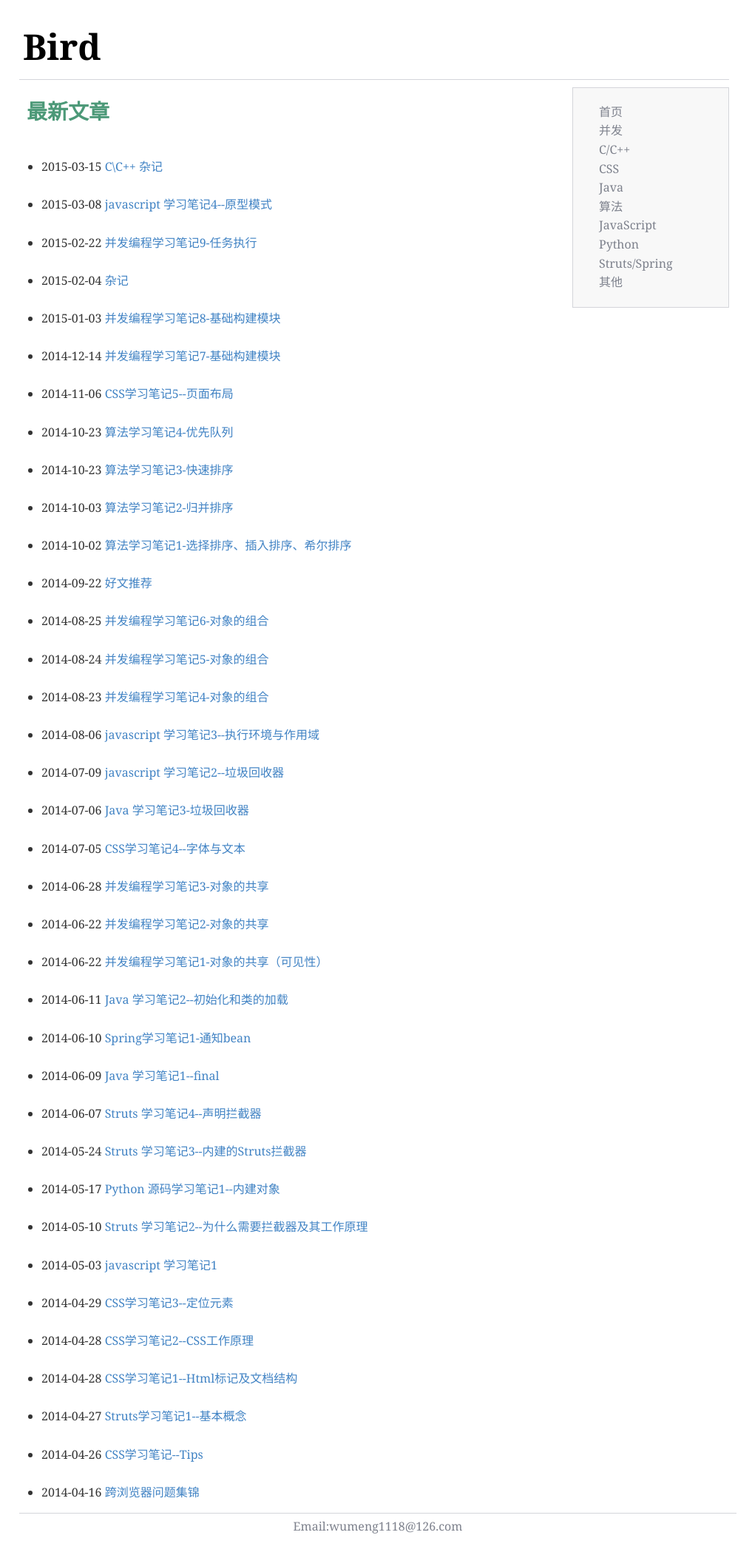
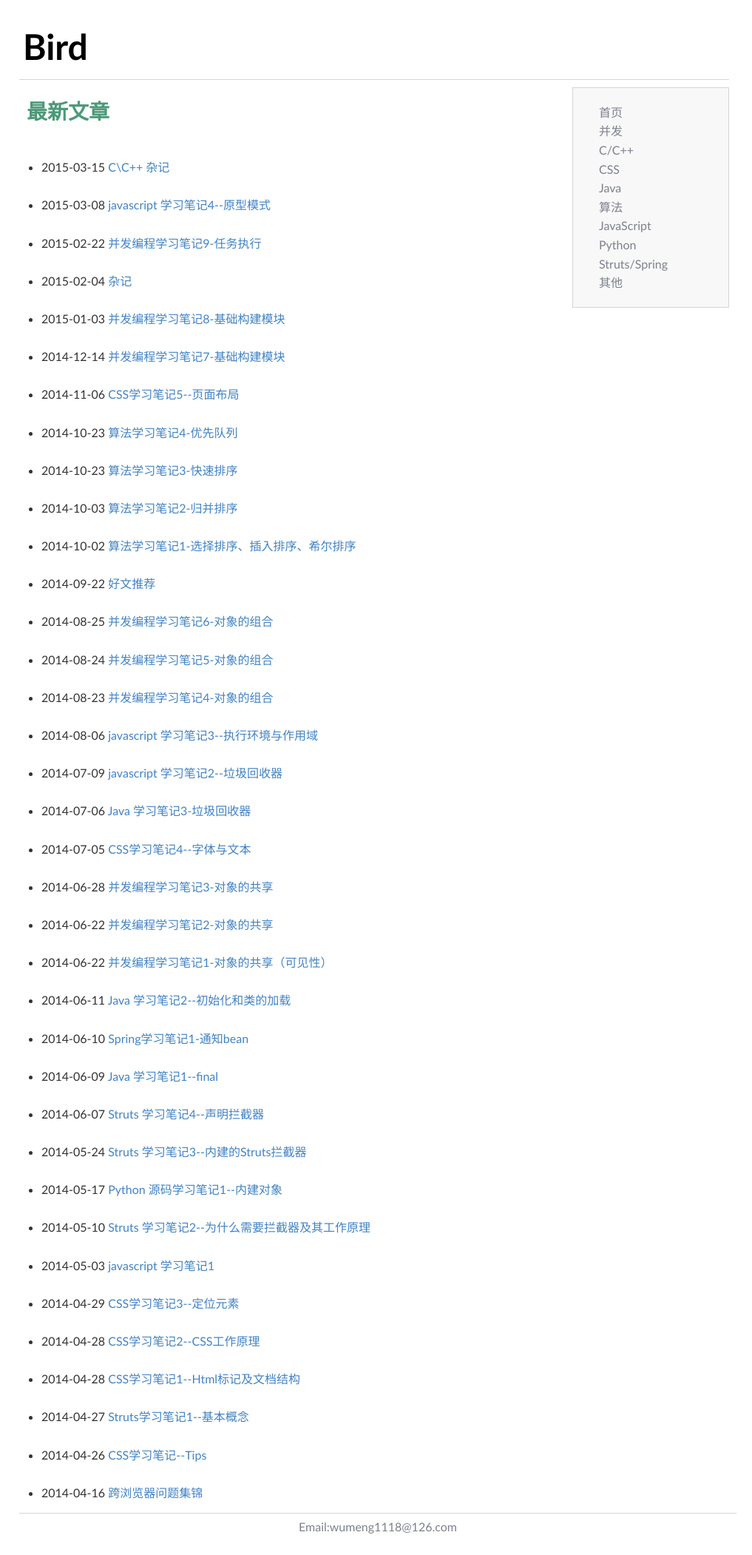
Before and after one commit to Qing-Shuang/Bird, a Jekyll site: the page built from index.html, in a window 1280 px wide. Shown: the whole page at 74% size, without its empty margins (134-1151 px from the left). Built offline with Jekyll 4.4.1, drawn with Linux system fonts in a browser that asks for light colours; Markdown is read by kramdown in place of the engine named in the settings; the list of posts is cut into pages by our own code.

Commit message:
Update markdownpad-github.css

```diff
--- a/css/markdownpad-github.css
+++ b/css/markdownpad-github.css
@@ -20,7 +20,7 @@
 =============================================================================*/
 
 body {
-  font-family: Georgia, Helvetica, arial, freesans, clean, sans-serif;
+  font-family: "Trebuchet MS", Georgia, "Times New Roman", Times, Helvetica, arial, freesans, clean, sans-serif;
   font-size: 16px;
   line-height: 1.6;
   color: #333;
```
